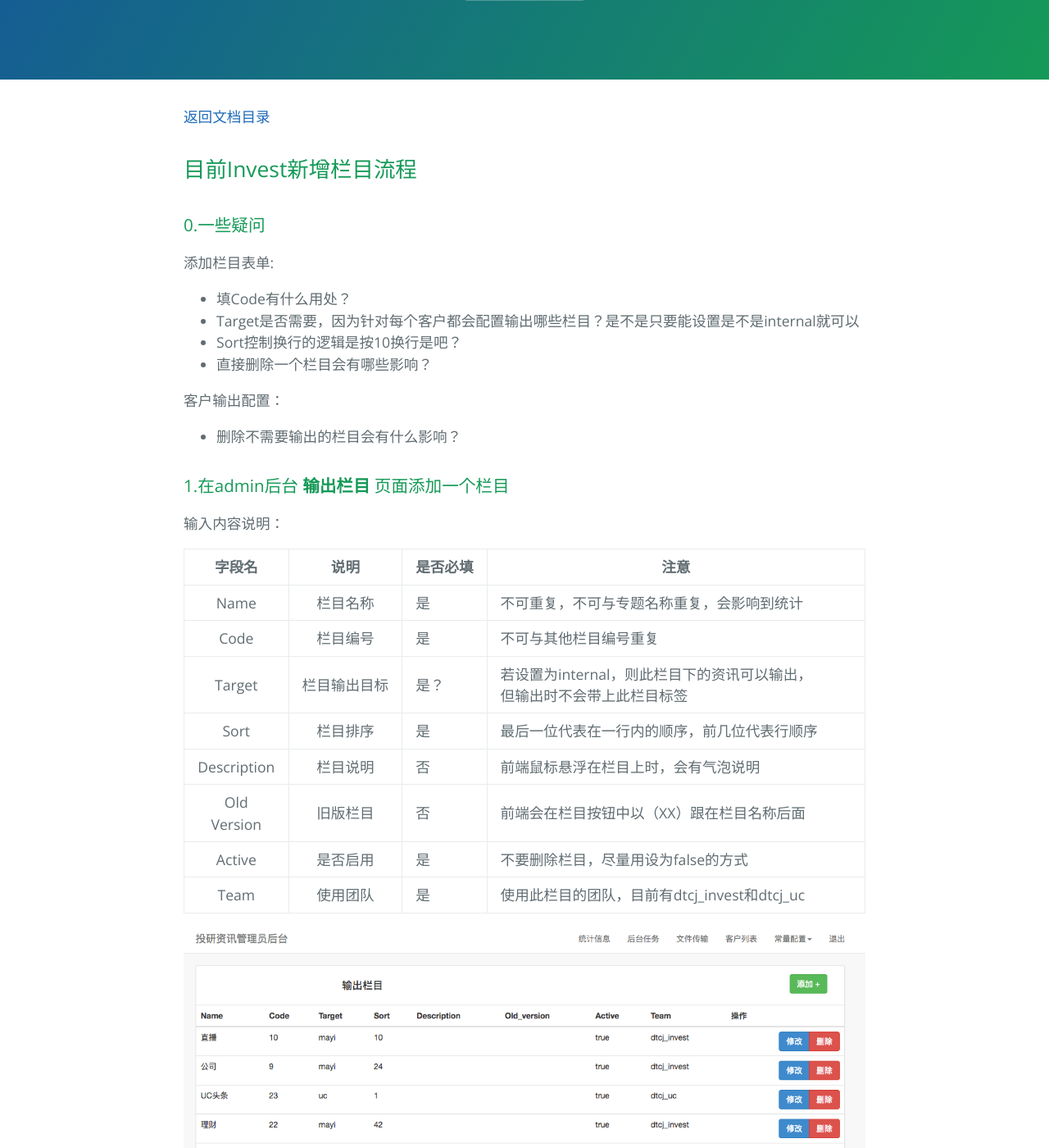
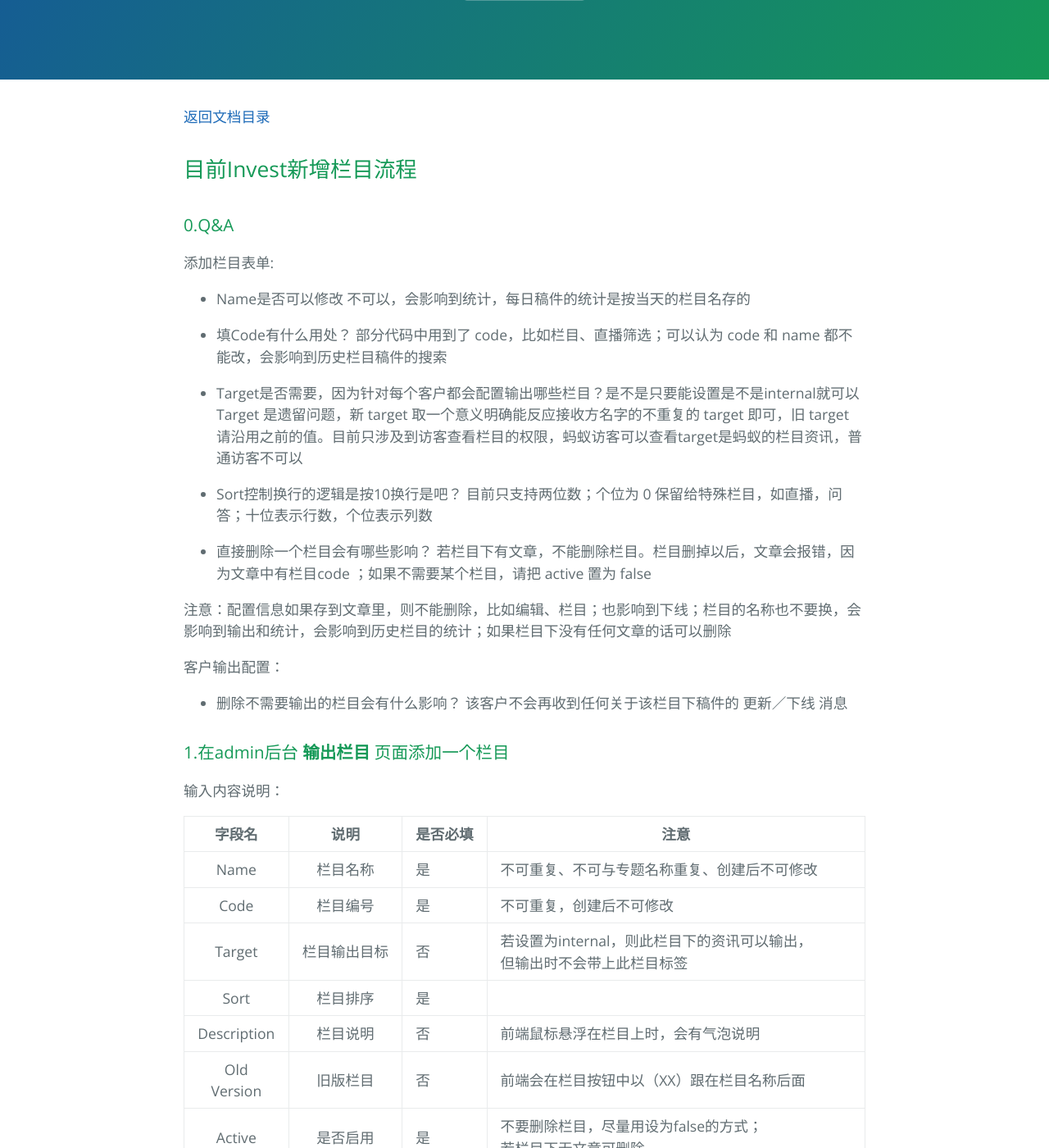
Before and after one commit to Littletreeeeee/prd-invest, a Jekyll site: the page built from documents/prd_invest_add_columns.md, in a window 1280 px wide and 1400 px high, scrolled down 239 px. Shown: the whole window at 82% size. Built offline with Jekyll 4.4.1, drawn with Linux system fonts in a browser that asks for light colours; the repository's description, which GitHub fills in, is left out.

Commit message:
edit doc

```diff
--- a/documents/prd_invest_add_columns.md
+++ b/documents/prd_invest_add_columns.md
@@ -5,16 +5,29 @@ layout: default
 
 ## 目前Invest新增栏目流程
 
-### 0.一些疑问
+### 0.Q&A
 
 添加栏目表单:
+* Name是否可以修改
+不可以，会影响到统计，每日稿件的统计是按当天的栏目名存的
+
 * 填Code有什么用处？
+部分代码中用到了 code，比如栏目、直播筛选；可以认为 code 和 name 都不能改，会影响到历史栏目稿件的搜索
+
 * Target是否需要，因为针对每个客户都会配置输出哪些栏目？是不是只要能设置是不是internal就可以
+Target 是遗留问题，新 target 取一个意义明确能反应接收方名字的不重复的 target 即可，旧 target 请沿用之前的值。目前只涉及到访客查看栏目的权限，蚂蚁访客可以查看target是蚂蚁的栏目资讯，普通访客不可以
+
 * Sort控制换行的逻辑是按10换行是吧？
+目前只支持两位数；个位为 0 保留给特殊栏目，如直播，问答；十位表示行数，个位表示列数
+
 * 直接删除一个栏目会有哪些影响？
+若栏目下有文章，不能删除栏目。栏目删掉以后，文章会报错，因为文章中有栏目code ；如果不需要某个栏目，请把 active 置为 false
+
+注意：配置信息如果存到文章里，则不能删除，比如编辑、栏目；也影响到下线；栏目的名称也不要换，会影响到输出和统计，会影响到历史栏目的统计；如果栏目下没有任何文章的话可以删除
 
 客户输出配置：
 * 删除不需要输出的栏目会有什么影响？
+该客户不会再收到任何关于该栏目下稿件的 更新／下线 消息
 
 ### 1.在admin后台 **输出栏目** 页面添加一个栏目
 
@@ -22,13 +35,13 @@ layout: default
 
 | 字段名 | 说明 | 是否必填 | 注意 |
 |:---:| :-----------: | :----------- |
-| Name | 栏目名称 | 是 | 不可重复，不可与专题名称重复，会影响到统计 |
-| Code | 栏目编号 | 是 | 不可与其他栏目编号重复 |
-| Target | 栏目输出目标 | 是？ | 若设置为internal，则此栏目下的资讯可以输出，但输出时不会带上此栏目标签 |
-| Sort | 栏目排序 | 是 | 最后一位代表在一行内的顺序，前几位代表行顺序 |
+| Name | 栏目名称 | 是 | 不可重复、不可与专题名称重复、创建后不可修改 |
+| Code | 栏目编号 | 是 | 不可重复，创建后不可修改 |
+| Target | 栏目输出目标 | 否 | 若设置为internal，则此栏目下的资讯可以输出，但输出时不会带上此栏目标签 |
+| Sort | 栏目排序 | 是 |  |
 | Description | 栏目说明 | 否 | 前端鼠标悬浮在栏目上时，会有气泡说明 |
 | Old Version | 旧版栏目 | 否 | 前端会在栏目按钮中以（XX）跟在栏目名称后面 |
-| Active | 是否启用 | 是 | 不要删除栏目，尽量用设为false的方式 |
+| Active | 是否启用 | 是 | 不要删除栏目，尽量用设为false的方式；若栏目下无文章可删除 |
 | Team | 使用团队 | 是 | 使用此栏目的团队，目前有dtcj_invest和dtcj_uc |
 
 ![输出栏目列表](../resource/add_columns_list.png)
```
Also changed, not shown: 1 other file.
